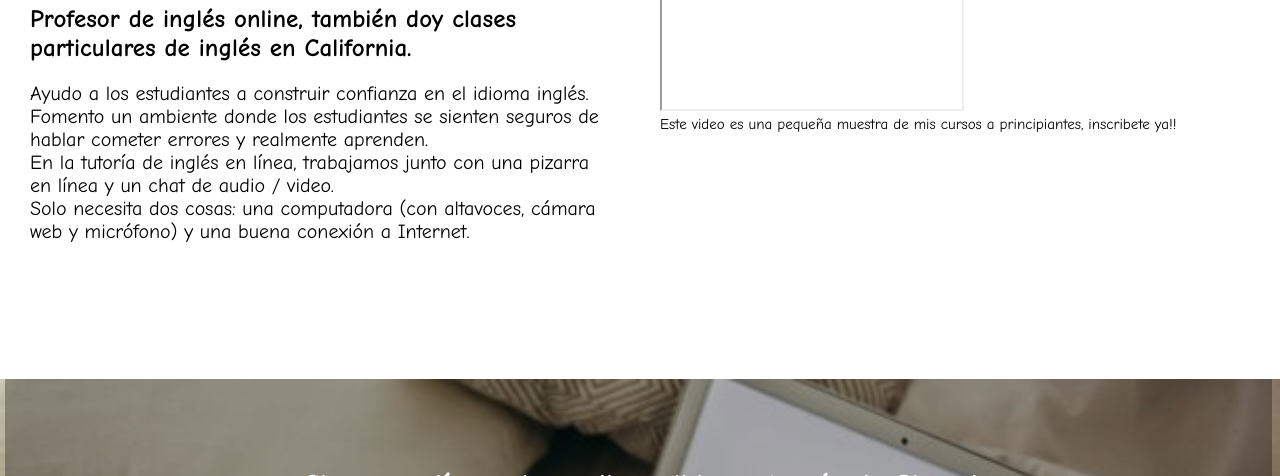
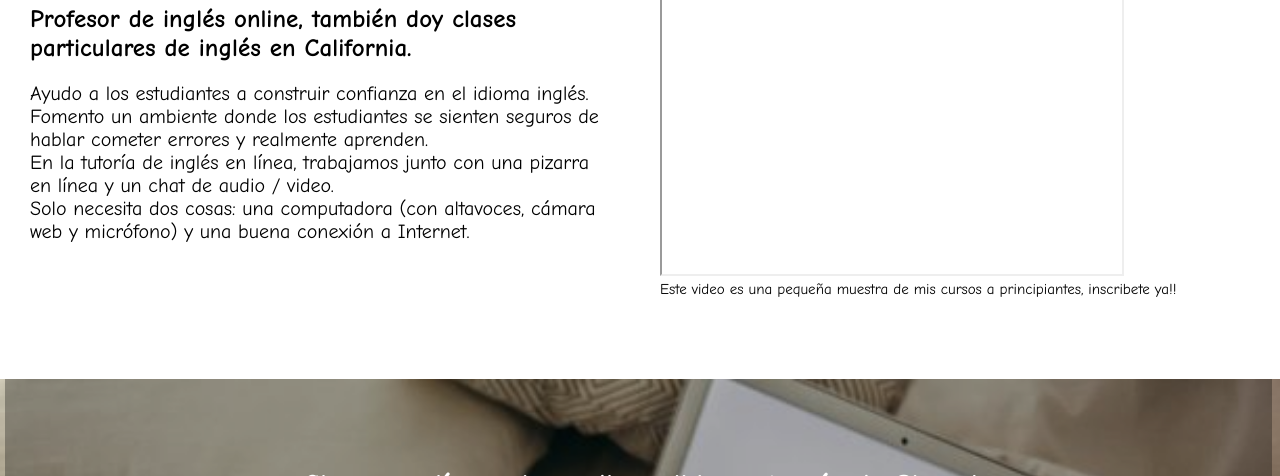
Before and after one commit to DianaSwiess/Royer, a plain HTML site: page index.html in a window 1280 px wide. Shown: the part 721-1197 px from the top of the page. Drawn offline with Linux system fonts and the light colour scheme; files whose address does not match are found by name.

Commit message:
000000000

```diff
--- a/css/css.css
+++ b/css/css.css
@@ -241,6 +241,10 @@ display:none;
     	font-size: 15px;
     	font-family: "Comic Sans MS", cursive, sans-serif;
     }
+iframe{
+	width:460px;
+	height:315px;
+}
 
     .active{
     	width: 100%;
```
